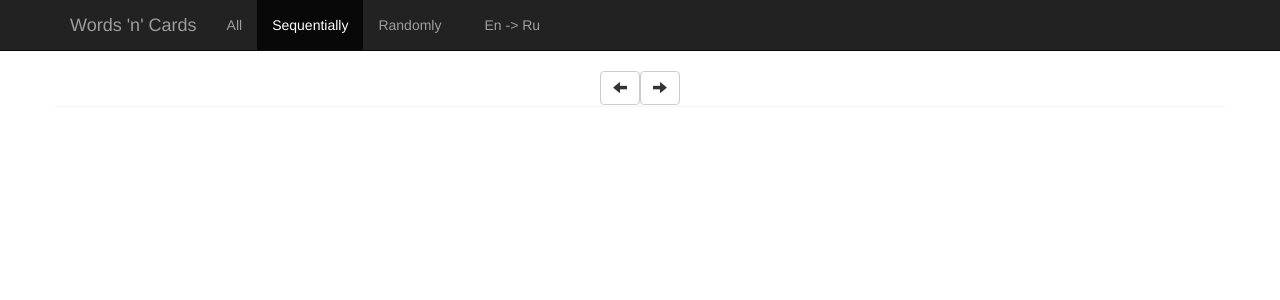
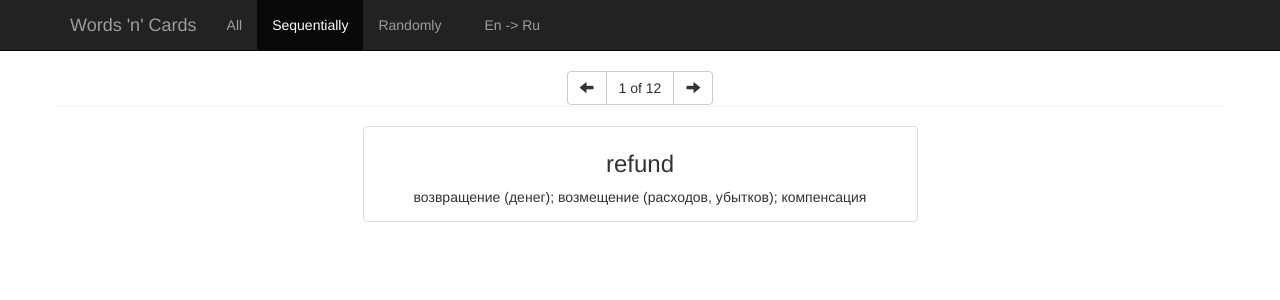
Before and after one commit to wiacheslav/wordcards, an Angular app: page /sequentially in a window 1280 px wide. Shown: the top 300 px of the page. Built offline with nearby package versions, Linux system fonts and the light colour scheme.

Commit message:
Sequintal

```diff
--- a/src/app/app.component.ts
+++ b/src/app/app.component.ts
@@ -18,7 +18,6 @@ export class AppComponent implements OnInit {
   toggle(): void {
     this.inverse = !this.inverse;
     this.direction = this.inverse ? 'Ru -> En' : 'En -> Ru';
-    console.log(this.routerState);
   }
 
   ngOnInit() {
--- a/src/app/cards.service.ts
+++ b/src/app/cards.service.ts
@@ -15,7 +15,15 @@ export class CardsService {
 
   getRandom(): Promise<WordCard> {
     let index = this.getRandomIndex();
+    return this.getByIndex(index);
+  }
+
+  getByIndex(index: number): Promise<WordCard> {
     return Promise.resolve(CARDS[index]);
+  }
+
+  getMaxValue(): Promise<number> {
+    return Promise.resolve(CARDS.length);
   }
 
   private getRandomIndex(): number {
--- a/src/app/random-cards/random-cards.component.ts
+++ b/src/app/random-cards/random-cards.component.ts
@@ -1,6 +1,6 @@
 import { Component, OnInit, Output } from '@angular/core';
 import { CardsService } from '../cards.service';
-import { WordCard, CARDS } from '../word-card';
+import { WordCard } from '../word-card';
 
 @Component({
   selector: 'app-random-cards',
@@ -10,6 +10,7 @@ import { WordCard, CARDS } from '../word-card';
 export class RandomCardsComponent implements OnInit {
 
   card: WordCard;
+
   constructor(private cardsService: CardsService) { }
 
   getNext() {
--- a/src/app/sequental-cards/sequental-cards.component.html
+++ b/src/app/sequental-cards/sequental-cards.component.html
@@ -1,10 +1,14 @@
 <div class="row">
   <div class="panel text-center">
-  <button type="button" class="btn btn-default" aria-label="Previous" (click)="getNext()">
+    <div class="btn-group">
+  <button type="button" class="btn btn-default" aria-label="Previous" (click)="getPrevious()">
     <span class="glyphicon glyphicon-arrow-left" aria-hidden="true"></span>
   </button>
+  <button type="button" class="btn btn-default"><span>{{current + 1}} of {{maxValue + 1}}</span></button>
   <button type="button" class="btn btn-default" aria-label="Next" (click)="getNext()">
     <span class="glyphicon glyphicon-arrow-right" aria-hidden="true"></span>
   </button>
   </div>
+  </div>
+  <app-word-card *ngIf="card" [card]="card"></app-word-card>
 </div>
--- a/src/app/sequental-cards/sequental-cards.component.ts
+++ b/src/app/sequental-cards/sequental-cards.component.ts
@@ -1,4 +1,6 @@
 import { Component, OnInit } from '@angular/core';
+import { CardsService } from '../cards.service';
+import { WordCard } from '../word-card';
 
 @Component({
   selector: 'app-sequental-cards',
@@ -7,9 +9,33 @@ import { Component, OnInit } from '@angular/core';
 })
 export class SequentalCardsComponent implements OnInit {
 
-  constructor() { }
+  current: number = 0;
+  maxValue: number = -1;
+  card: WordCard;
+
+  constructor(private cardsService: CardsService) {}
 
   ngOnInit() {
+    this.cardsService.getMaxValue().then(max => this.maxValue = max - 1);
+    this.updateCurrentCard();
+  }
+
+  updateCurrentCard(): void {
+    this.cardsService.getByIndex(this.current).then(card => this.card = card);
+  }
+
+  getNext(): void {
+    if (this.current < this.maxValue) {
+      this.current++;
+    }
+    this.updateCurrentCard();
+  }
+
+  getPrevious(): void {
+    if (this.current > 0) {
+      this.current--;
+    }
+    this.updateCurrentCard();
   }
 
 }
```
Also changed, not shown: 15 other files (tests, documents, lock files or other folders).
